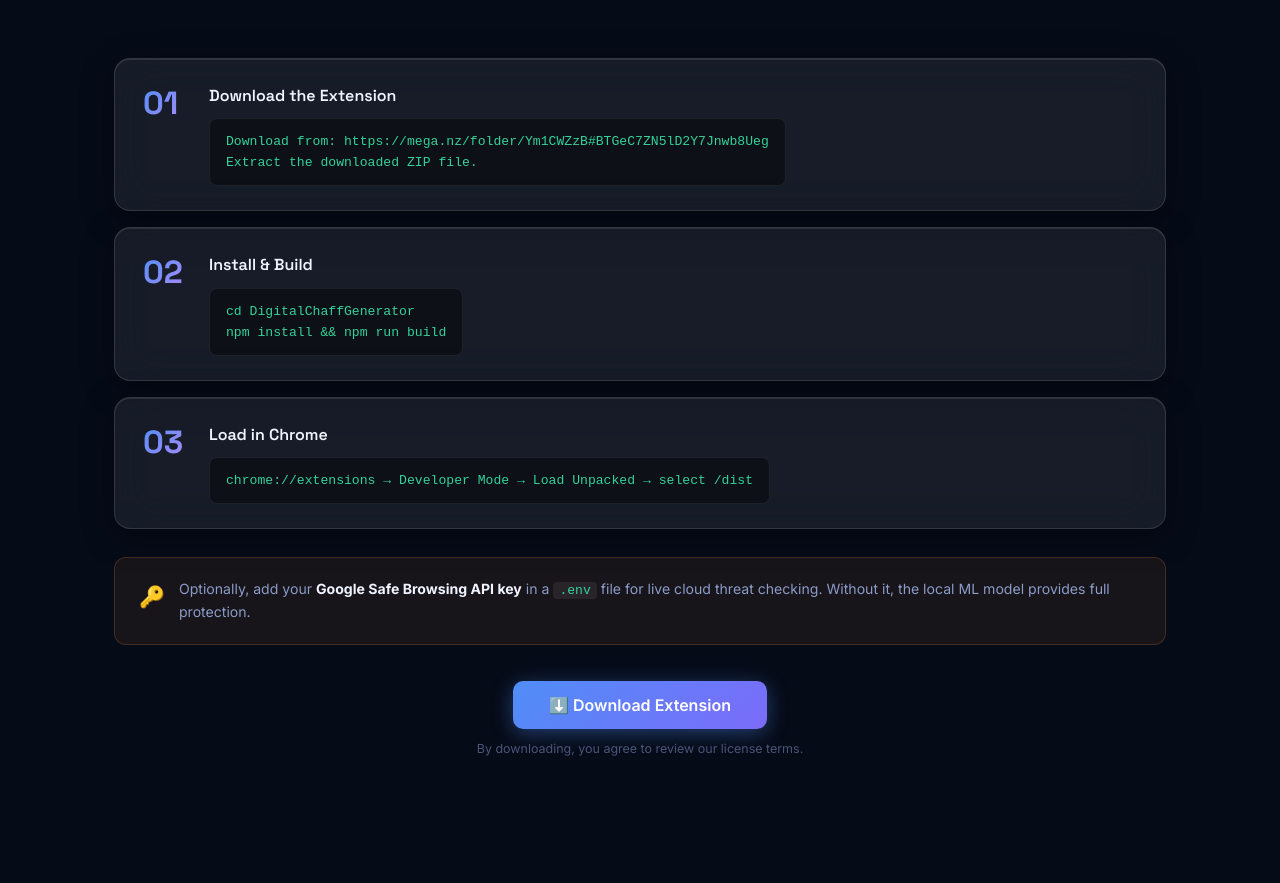
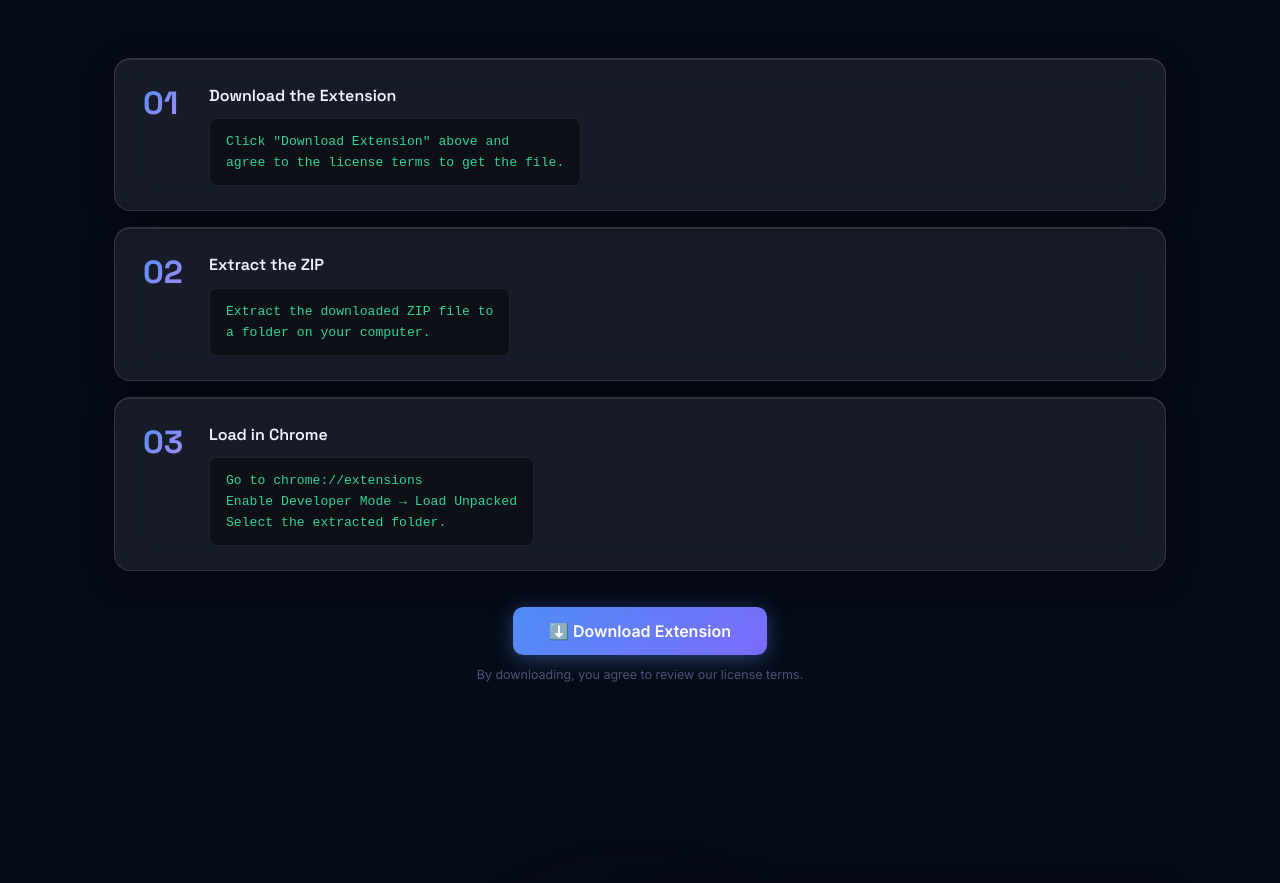
Before and after one commit to rajghorpade28/dcgLandingPage, a React (Vite) app: page / in a window 1280 px wide. Shown: the part 5020-5903 px from the top of the page. Built offline with nearby package versions, Linux system fonts and the light colour scheme.

Commit message:
Fix: Redirect to Mega.nz on proceed; simplify install steps

```diff
--- a/src/components/Install.jsx
+++ b/src/components/Install.jsx
@@ -2,9 +2,9 @@ import React from 'react';
 import './Install.css';
 
 const STEPS = [
-  { num: '01', title: 'Download the Extension', code: 'Download from: https://mega.nz/folder/Ym1CWZzB#BTGeC7ZN5lD2Y7Jnwb8Ueg\nExtract the downloaded ZIP file.' },
-  { num: '02', title: 'Install & Build', code: 'cd DigitalChaffGenerator\nnpm install && npm run build' },
-  { num: '03', title: 'Load in Chrome', code: 'chrome://extensions → Developer Mode → Load Unpacked → select /dist' },
+  { num: '01', title: 'Download the Extension', code: 'Click "Download Extension" above and\nagree to the license terms to get the file.' },
+  { num: '02', title: 'Extract the ZIP', code: 'Extract the downloaded ZIP file to\na folder on your computer.' },
+  { num: '03', title: 'Load in Chrome', code: 'Go to chrome://extensions\nEnable Developer Mode → Load Unpacked\nSelect the extracted folder.' },
 ];
 
 export default function Install({ onInstallClick }) {
@@ -29,11 +29,6 @@ export default function Install({ onInstallClick }) {
           ))}
         </div>
 
-        <div className="install__note">
-          <span>🔑</span>
-          <p>Optionally, add your <strong>Google Safe Browsing API key</strong> in a <code>.env</code> file for live cloud threat checking. Without it, the local ML model provides full protection.</p>
-        </div>
-
         <div className="install__cta">
           <button className="btn btn--primary btn--lg" onClick={onInstallClick}>
             ⬇️ Download Extension
--- a/src/components/LicenseModal.jsx
+++ b/src/components/LicenseModal.jsx
@@ -27,7 +27,9 @@ export default function LicenseModal({ isOpen, onClose }) {
   if (!isOpen) return null;
 
   const handleProceed = () => {
-    if (agreed) window.open(DOWNLOAD_URL, '_blank', 'noopener,noreferrer');
+    if (!agreed) return;
+    onClose();
+    window.location.href = DOWNLOAD_URL;
   };
 
   return (
```
